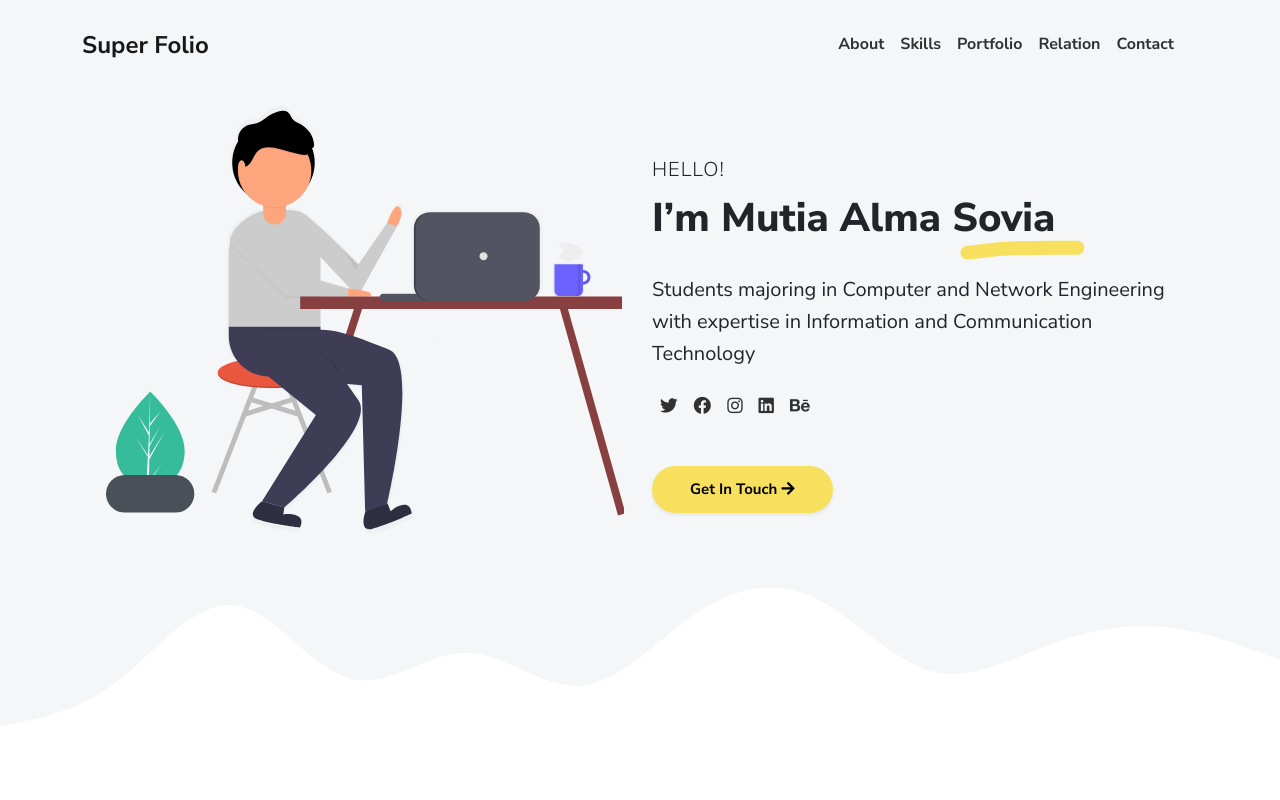
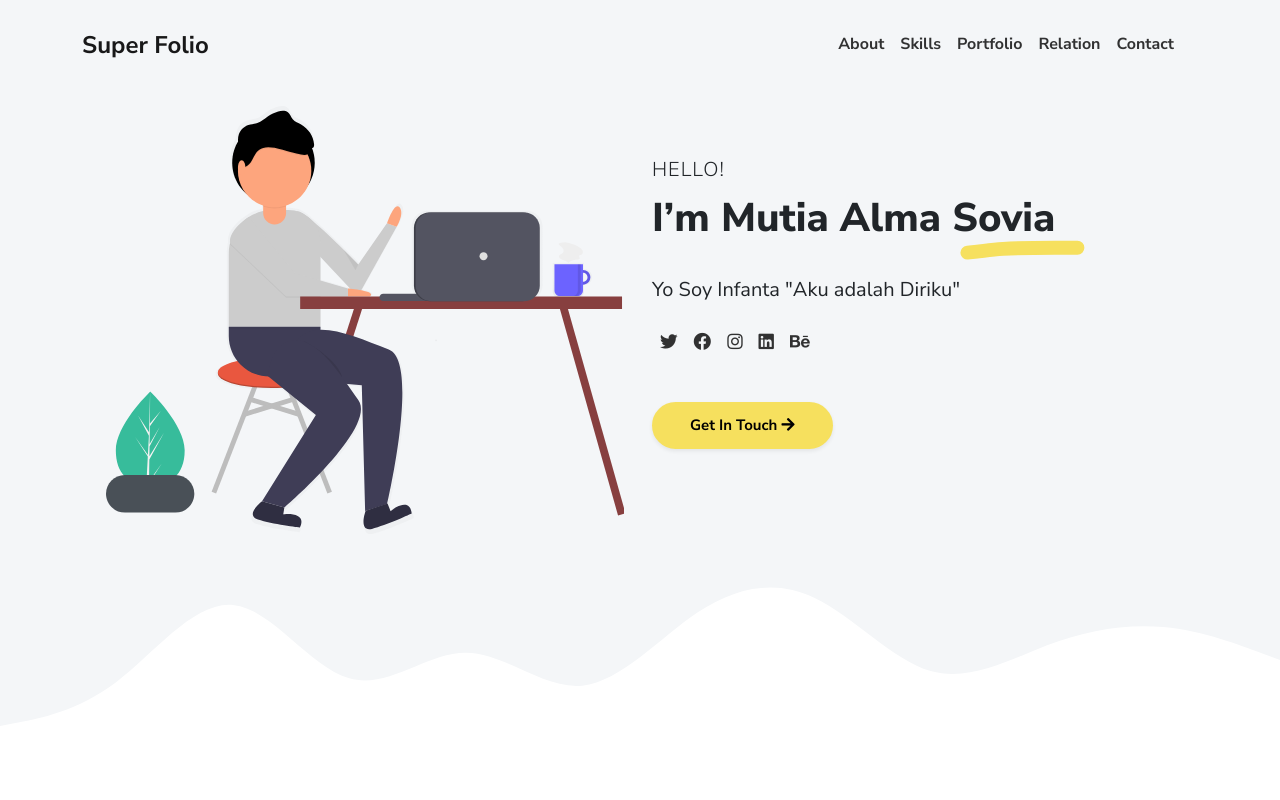
Before and after one commit to mutialma/folio, a plain HTML site: page index.html in a window 1280 px wide. Shown: the top 800 px of the page. Drawn offline with Linux system fonts and the light colour scheme.

Commit message:
Update index.html

```diff
--- a/index.html
+++ b/index.html
@@ -54,7 +54,7 @@
           <div class="mt-5">
             <p class="lead text-uppercase mb-1">Hello!</p>
             <h1 class="intro-title marker" data-aos="fade-left" data-aos-delay="50">I’m Mutia Alma Sovia</h1>
-            <p class="lead fw-normal mt-3" data-aos="fade-up" data-aos-delay="100">Students majoring in Computer and Network Engineering with expertise in Information and Communication Technology</p>
+            <p class="lead fw-normal mt-3" data-aos="fade-up" data-aos-delay="100">Yo Soy Infanta "Aku adalah Diriku"</p>
             <div class="social-nav" data-aos="fade-up" data-aos-delay="200">
               <nav role="navigation">
                 <ul class="nav justify-content-left">
```
